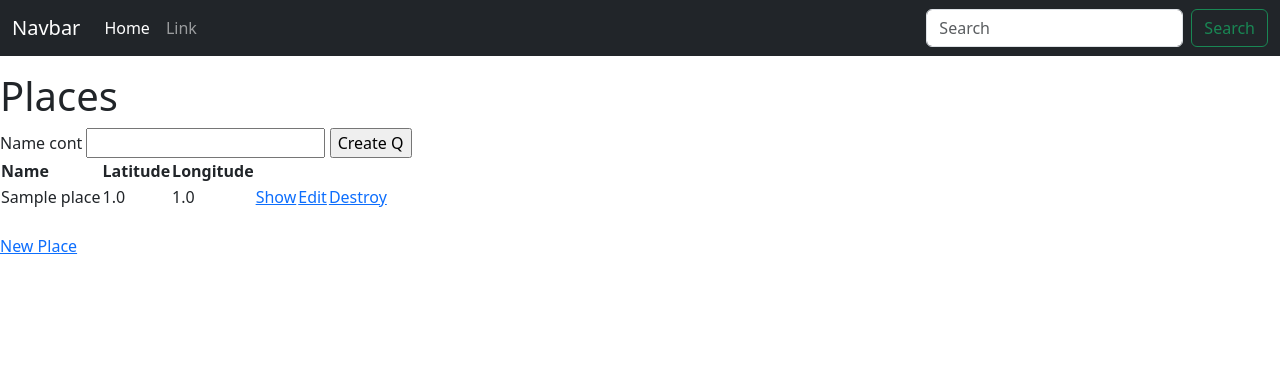
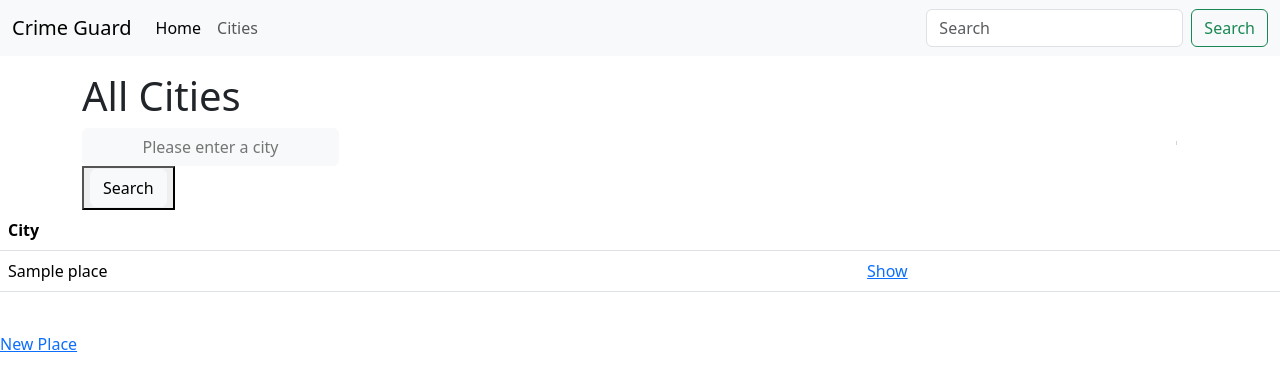
Before and after one commit to zmohamed01/CrimeAlert, a Rails app: page /places in a window 1280 px wide. Shown: the top 391 px of the page. Run offline with Rails 7, Linux system fonts and the light colour scheme; tables that the repository leaves empty hold one stand-in row (values such as "Sample post"); style sheets or scripts are compiled from the project's sources; some libraries are stand-ins or nearby versions.

Commit message:
added search funtionality

```diff
--- a/app/assets/stylesheets/homepage.scss
+++ b/app/assets/stylesheets/homepage.scss
@@ -2,9 +2,6 @@ body {
     background: #d1d5db
 }
 
-.height {
-    height: 100vh
-}
 
 .form {
     position: relative
@@ -25,14 +22,6 @@ body {
     border-left: 1px solid #d1d5db
 }
 
-.left-pan {
-    padding-left: 7px
-}
-
-.left-pan i {
-    padding-left: 10px
-}
-
 .form-input {
     height: 55px;
     text-indent: 33px;
--- a/app/assets/stylesheets/places.scss
+++ b/app/assets/stylesheets/places.scss
@@ -3,5 +3,5 @@
 // You can use Sass (SCSS) here: http://sass-lang.com/
 #map {
      width: 100%;
-     height: 80rem;
+     height: 55rem;
    }
--- a/app/controllers/places_controller.rb
+++ b/app/controllers/places_controller.rb
@@ -1,13 +1,10 @@
 class PlacesController < ApplicationController
-  before_action :set_place, only: %i[ show edit update destroy ]
+  before_action :set_place, only: %i[ show ]
 
   # GET /places or /places.json
   def index
-    @q = Place.ransack(params[:q])
-    @places = @q.result(distinct: true)
+    @places = Place.where(['name LIKE ?', "%#{params[:search]}%"])
   end
-
-
 
   # GET /places/1 or /places/1.json
   def show
@@ -16,10 +13,6 @@ class PlacesController < ApplicationController
   # GET /places/new
   def new
     @place = Place.new
-  end
-
-  # GET /places/1/edit
-  def edit
   end
 
   # POST /places or /places.json
@@ -37,27 +30,7 @@ class PlacesController < ApplicationController
     end
   end
 
-  # PATCH/PUT /places/1 or /places/1.json
-  def update
-    respond_to do |format|
-      if @place.update(place_params)
-        format.html { redirect_to @place, notice: "Place was successfully updated." }
-        format.json { render :show, status: :ok, location: @place }
-      else
-        format.html { render :edit, status: :unprocessable_entity }
-        format.json { render json: @place.errors, status: :unprocessable_entity }
-      end
-    end
-  end
 
-  # DELETE /places/1 or /places/1.json
-  def destroy
-    @place.destroy
-    respond_to do |format|
-      format.html { redirect_to places_url, notice: "Place was successfully destroyed." }
-      format.json { head :no_content }
-    end
-  end
 
   private
     # Use callbacks to share common setup or constraints between actions.
--- a/app/views/places/index.html.erb
+++ b/app/views/places/index.html.erb
@@ -1,21 +1,24 @@
 <p id="notice"><%= notice %></p>
 
-<h1>Places</h1>
-<%= search_form_for @q do |f| %>
+<div class="container">
+    <div class="row height d-flex justify-content-center align-items-center">
+      <form>
+        <%= form_tag places_path, :method => 'get' do %>
+        <h1>All Cities</h1>
+            <div class="form"> <i class="fa fa-search"></i> <%= text_field_tag :search, params[:search], class:"btn btn-light",placeholder:"Please enter a city" %> <span class="left-pan"></span> </div>
+            <button> <%= submit_tag "Search" ,class:"btn btn-light " %></button>
+      </form>
+      <% end %>
+    </div>
+</div>
 
-  <%= f.label :name_cont %>
-  <%= f.search_field :name_cont %>
 
-  <%= f.submit %>
-<% end %>
 
-<table>
+<table class="table table-hover ">
   <thead>
-    <tr>
-      <th>Name</th>
-      <th>Latitude</th>
-      <th>Longitude</th>
-      <th colspan="3"></th>
+    <tr class="table-bordered">
+      <th>City</th>
+      <th colspan="6"></th>
     </tr>
   </thead>
 
@@ -23,11 +26,7 @@
     <% @places.each do |place| %>
       <tr>
         <td><%= place.name %></td>
-        <td><%= place.latitude %></td>
-        <td><%= place.longitude %></td>
         <td><%= link_to 'Show', place %></td>
-        <td><%= link_to 'Edit', edit_place_path(place) %></td>
-        <td><%= link_to 'Destroy', place, method: :delete, data: { confirm: 'Are you sure?' } %></td>
       </tr>
     <% end %>
   </tbody>
--- a/app/views/shared/_navbar.html.erb
+++ b/app/views/shared/_navbar.html.erb
@@ -1,17 +1,18 @@
-<nav class="navbar navbar-expand-lg navbar-dark bg-dark">
+<nav class="navbar navbar-expand-lg navbar-light bg-light">
   <div class="container-fluid">
-    <a class="navbar-brand" href="#">Navbar</a>
+    <a class="navbar-brand" <%= link_to 'Crime Guard', root_path, class: 'navbar-brand' %></a>
     <button class="navbar-toggler" type="button" data-bs-toggle="collapse" data-bs-target="#navbarSupportedContent" aria-controls="navbarSupportedContent" aria-expanded="false" aria-label="Toggle navigation">
       <span class="navbar-toggler-icon"></span>
     </button>
     <div class="collapse navbar-collapse" id="navbarSupportedContent">
       <ul class="navbar-nav me-auto mb-2 mb-lg-0">
         <li class="nav-item">
-          <a class="nav-link active" aria-current="page" href="#">Home</a>
+          <a class="nav-link active" aria-current="page" <%= link_to 'Home', root_path, class: 'navbar-brand' %></a>
         </li>
         <li class="nav-item">
-          <a class="nav-link" href="#">Link</a>
+          <a class="nav-link" <%= link_to 'Cities', places_path, class: 'navbar-brand' %></a>
         </li>
+
 
 
       </ul>
--- a/config/routes.rb
+++ b/config/routes.rb
@@ -3,5 +3,6 @@ Rails.application.routes.draw do
   resources :places
   root 'homepage#index'
   get 'search', to: "places#search"
+
   # For details on the DSL available within this file, see http://guides.rubyonrails.org/routing.html
 end
```
Also changed, not shown: app/views/homepage/index.html.erb (+1 -9 lines), app/views/places/show.html.erb (+3 -13 lines).
